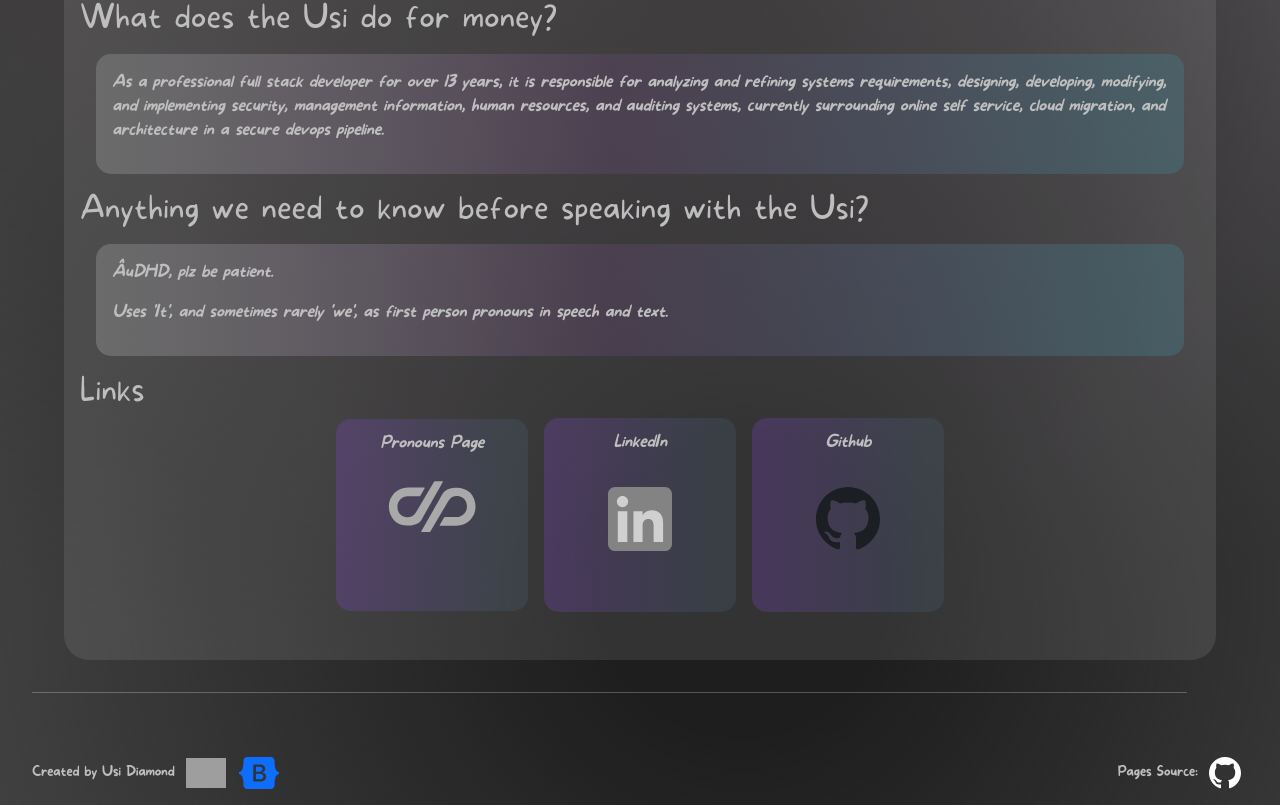
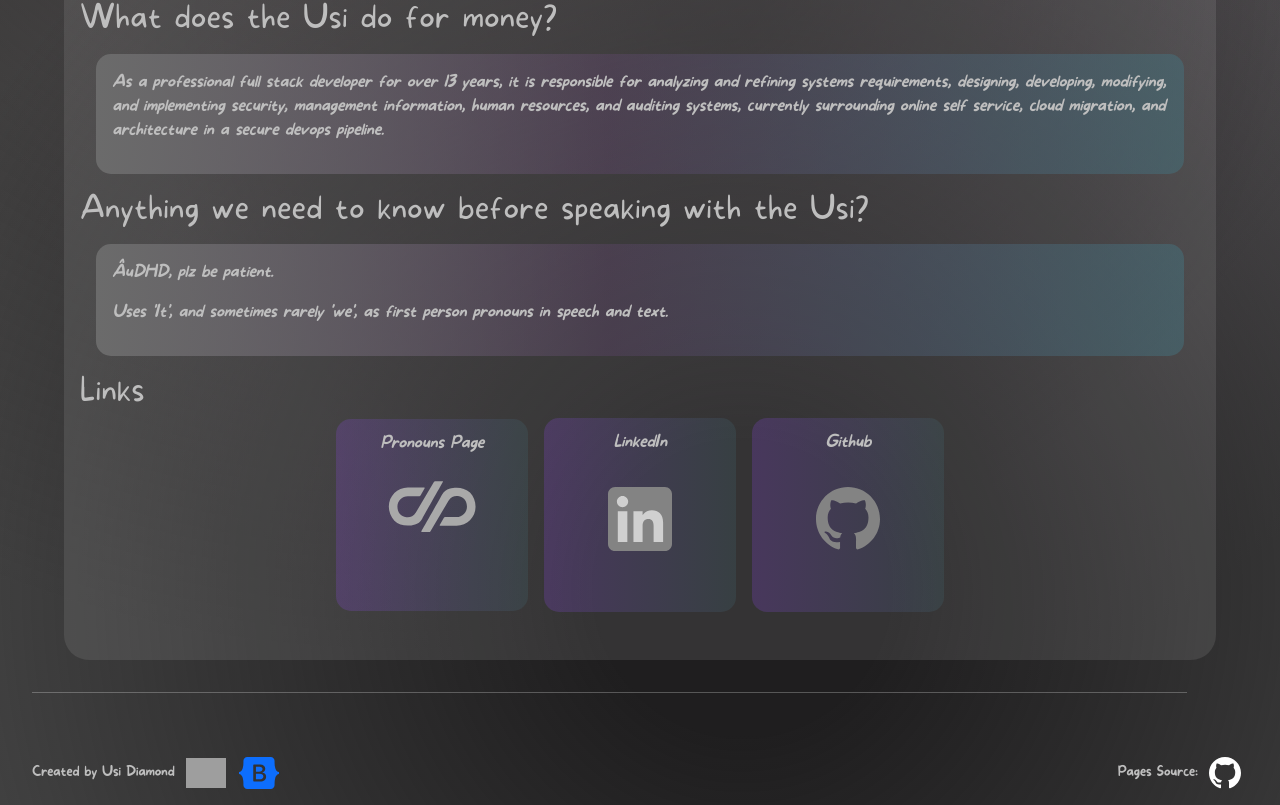
Before and after one commit to UsiDiamond/usidiamond.github.io, an Angular app: page /home#/home in a window 1280 px wide. Shown: the part 860-1665 px from the top of the page. Built offline with nearby package versions, Linux system fonts and the light colour scheme; grey boxes are pictures that could not be loaded.

Commit message:
Match Link Icon Color

```diff
--- a/src/app/home/links/links.component.html
+++ b/src/app/home/links/links.component.html
@@ -68,7 +68,7 @@
             clip-rule="evenodd"
             d="M8 0C3.58 0 0 3.58 0 8C0 11.54 2.29 14.53 5.47 15.59C5.87 15.66 6.02 15.42 6.02 15.21C6.02 15.02 6.01 14.39 6.01 13.72C4 14.09 3.48 13.23 3.32 12.78C3.23 12.55 2.84 11.84 2.5 11.65C2.22 11.5 1.82 11.13 2.49 11.12C3.12 11.11 3.57 11.7 3.72 11.94C4.44 13.15 5.59 12.81 6.05 12.6C6.12 12.08 6.33 11.73 6.56 11.53C4.78 11.33 2.92 10.64 2.92 7.58C2.92 6.71 3.23 5.99 3.74 5.43C3.66 5.23 3.38 4.41 3.82 3.31C3.82 3.31 4.49 3.1 6.02 4.13C6.66 3.95 7.34 3.86 8.02 3.86C8.7 3.86 9.38 3.95 10.02 4.13C11.55 3.09 12.22 3.31 12.22 3.31C12.66 4.41 12.38 5.23 12.3 5.43C12.81 5.99 13.12 6.7 13.12 7.58C13.12 10.65 11.25 11.33 9.47 11.53C9.76 11.78 10.01 12.26 10.01 13.01C10.01 14.08 10 14.94 10 15.21C10 15.42 10.15 15.67 10.55 15.59C13.71 14.53 16 11.53 16 8C16 3.58 12.42 0 8 0Z"
             transform="scale(64)"
-            fill="#1B1F23"
+            fill="rgb(131, 131, 131)"
           />
         </svg>
       </a>
```
